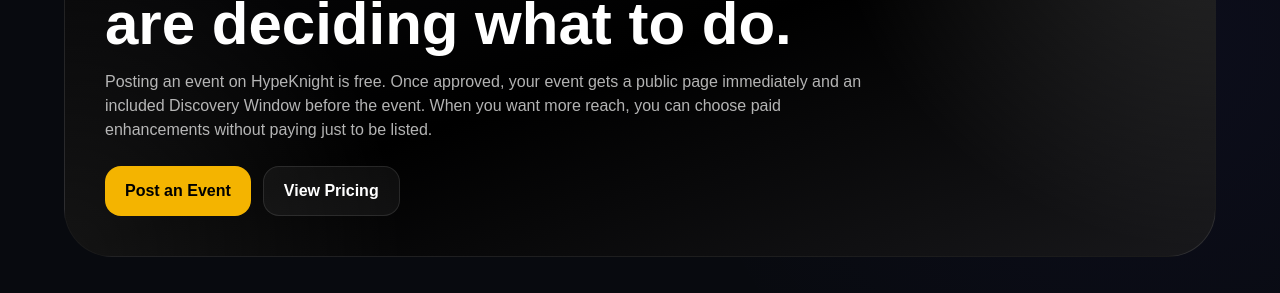
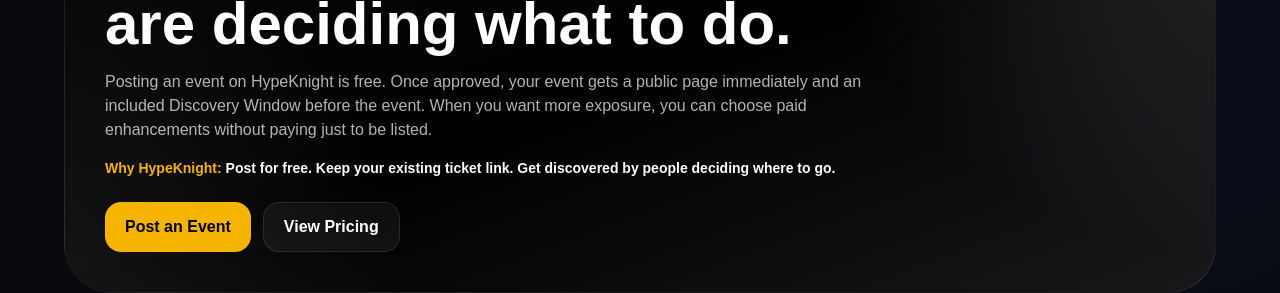
Before and after one commit to Hypeknight/HKV2, a Next.js app: page /promote in a window 1280 px wide. Shown: the part 284-577 px from the top of the page. Built offline with nearby package versions, Linux system fonts and the light colour scheme; no server answers.

Commit message:
refine promoter trust messaging

```diff
--- a/app/promote/page.tsx
+++ b/app/promote/page.tsx
@@ -23,8 +23,14 @@ export default function PromotePage() {
           <p className="mt-4 max-w-3xl text-sm leading-6 text-white/70 sm:text-base">
             Posting an event on HypeKnight is free. Once approved, your event
             gets a public page immediately and an included Discovery Window
-            before the event. When you want more reach, you can choose paid
+            before the event. When you want more exposure, you can choose paid
             enhancements without paying just to be listed.
+          </p>
+
+          <p className="mt-4 max-w-3xl text-sm font-semibold text-white">
+            <span className="text-accent">Why HypeKnight:</span>{' '}
+            Post for free. Keep your existing ticket link. Get discovered by
+            people deciding where to go.
           </p>
 
           <div className="mt-6 flex flex-col gap-3 sm:flex-row">
```
